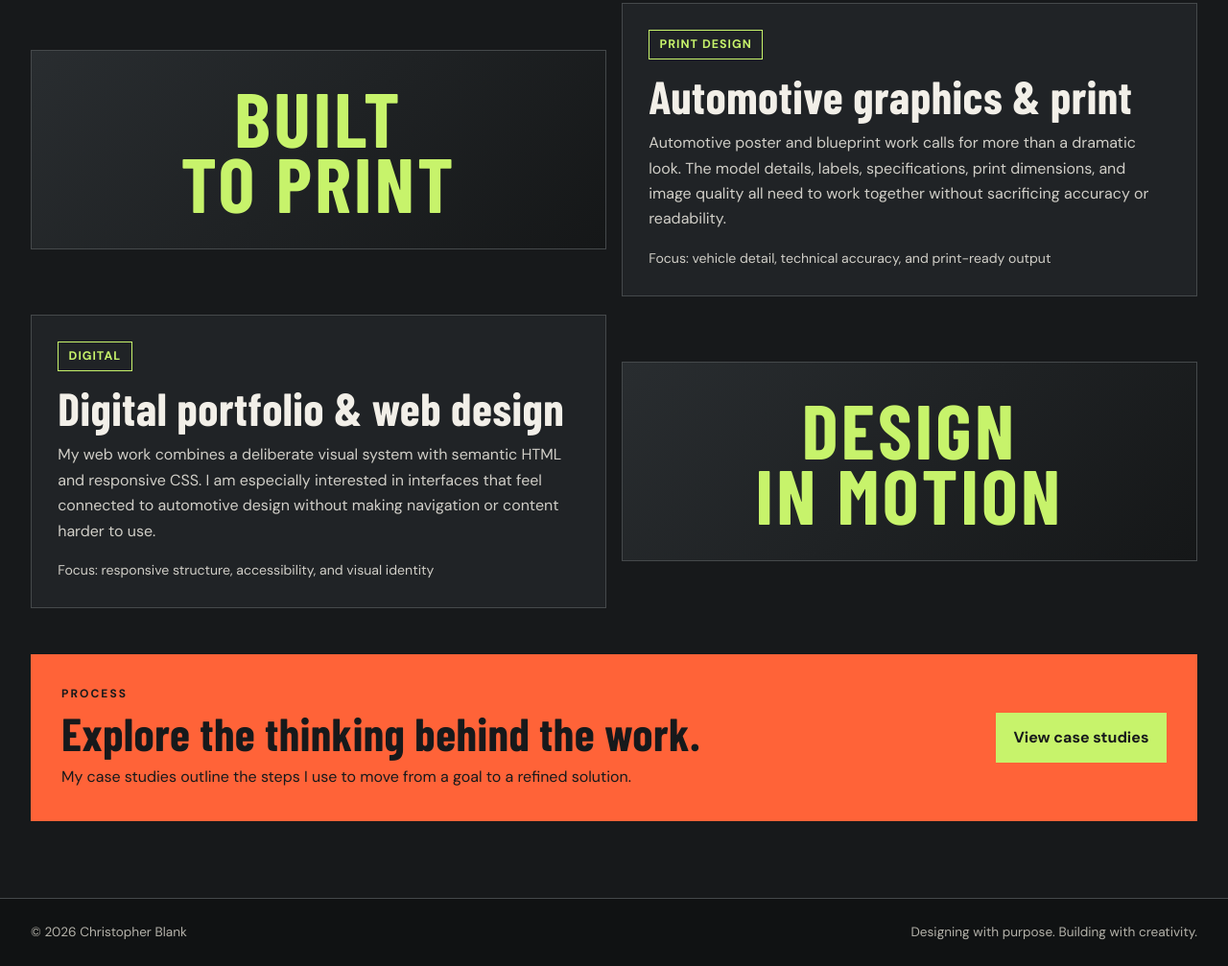
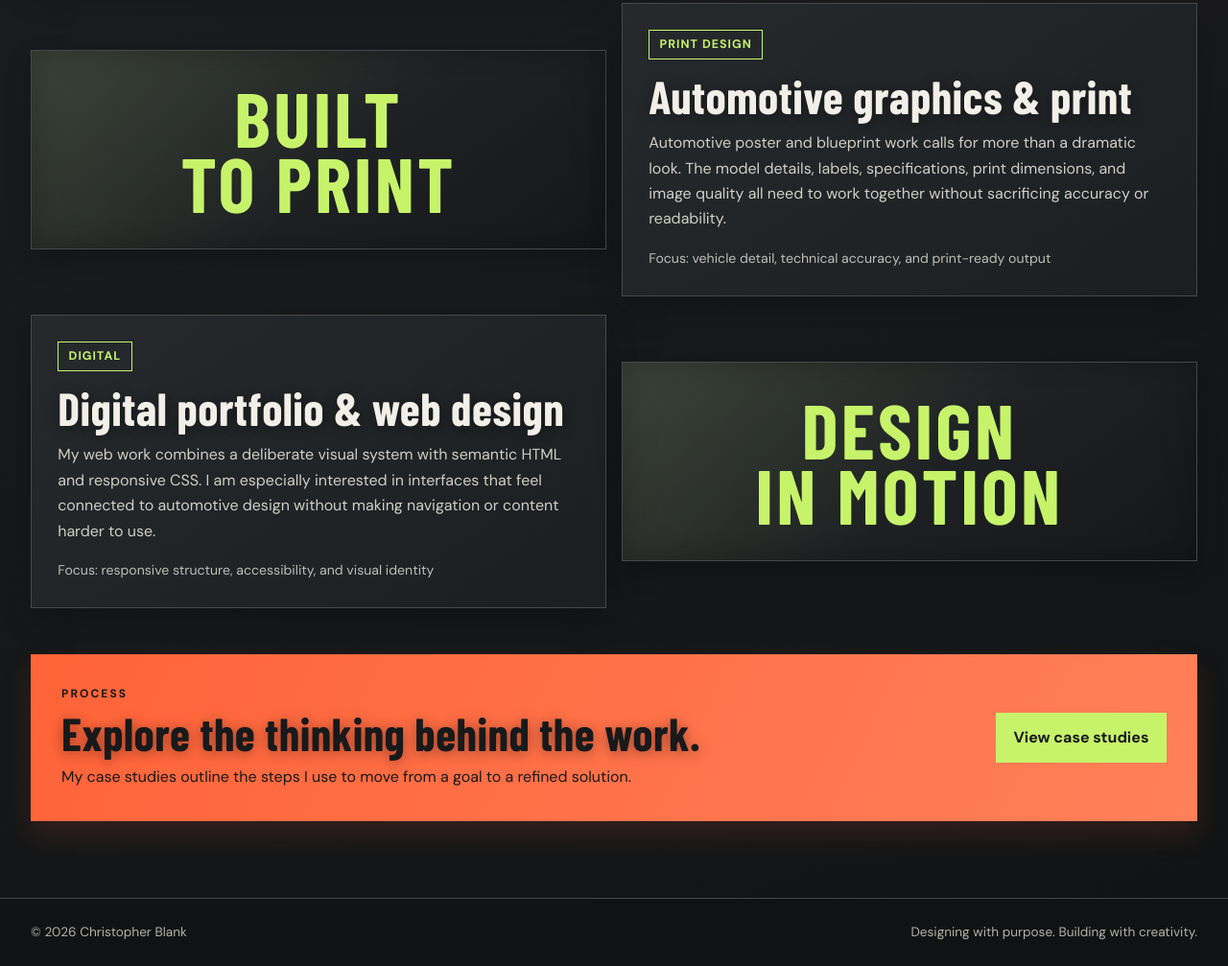
Before and after one commit to Chrisbl21/Portfolio, a plain HTML site: page projects.html in a window 1280 px wide. Shown: the part 774-1781 px from the top of the page at 96% size. Drawn offline with nearby package versions, Linux system fonts and the light colour scheme; a web font is replaced by a local one.

Commit message:
Add Part 5 advanced responsive styling

```diff
--- a/css/style.css
+++ b/css/style.css
@@ -143,3 +143,43 @@ main { padding-block:2.5rem 4rem; }
  html { scroll-behavior:auto; }
  *,*::before,*::after { transition-duration:.01ms !important; animation-duration:.01ms !important; }
 }
+
+
+/* PART 5 — ADVANCED AESTHETICS */
+body {
+  background:
+    radial-gradient(ellipse at 85% 8%, rgb(255 99 56 / 8%), transparent 34rem),
+    linear-gradient(160deg, #1d2022 0%, var(--graphite) 52%, #111314 100%);
+}
+h1, h2 {
+  text-shadow: 0 2px 14px rgb(0 0 0 / 38%);
+}
+.hero-panel, .content-card, .resume-sidebar, .quote-panel {
+  box-shadow: 0 12px 30px rgb(0 0 0 / 22%);
+}
+.content-card {
+  background: linear-gradient(145deg, rgb(38 42 45 / 96%), rgb(28 31 33 / 98%));
+}
+.hero-panel {
+  background: linear-gradient(145deg, #262a2d 0%, #1b1e20 100%);
+}
+.card-number, .small-note, .card-note {
+  opacity: .9;
+}
+.project-visual {
+  background:
+    linear-gradient(135deg, rgb(199 243 107 / 12%), transparent 55%),
+    linear-gradient(145deg, #292d30, #151718);
+  box-shadow: inset 0 0 35px rgb(0 0 0 / 28%), 0 10px 25px rgb(0 0 0 / 20%);
+}
+.callout {
+  background: linear-gradient(115deg, #ff6338, #ff8059);
+  box-shadow: 0 14px 30px rgb(255 99 56 / 14%);
+}
+@media (min-width: 650px) {
+  .card-grid:not(.three) { grid-template-columns: repeat(2, minmax(0, 1fr)); }
+}
+@media (min-width: 1000px) {
+  .card-grid.three { grid-template-columns: repeat(3, minmax(0, 1fr)); }
+  .card-grid.two { grid-template-columns: repeat(2, minmax(0, 1fr)); }
+}
```
